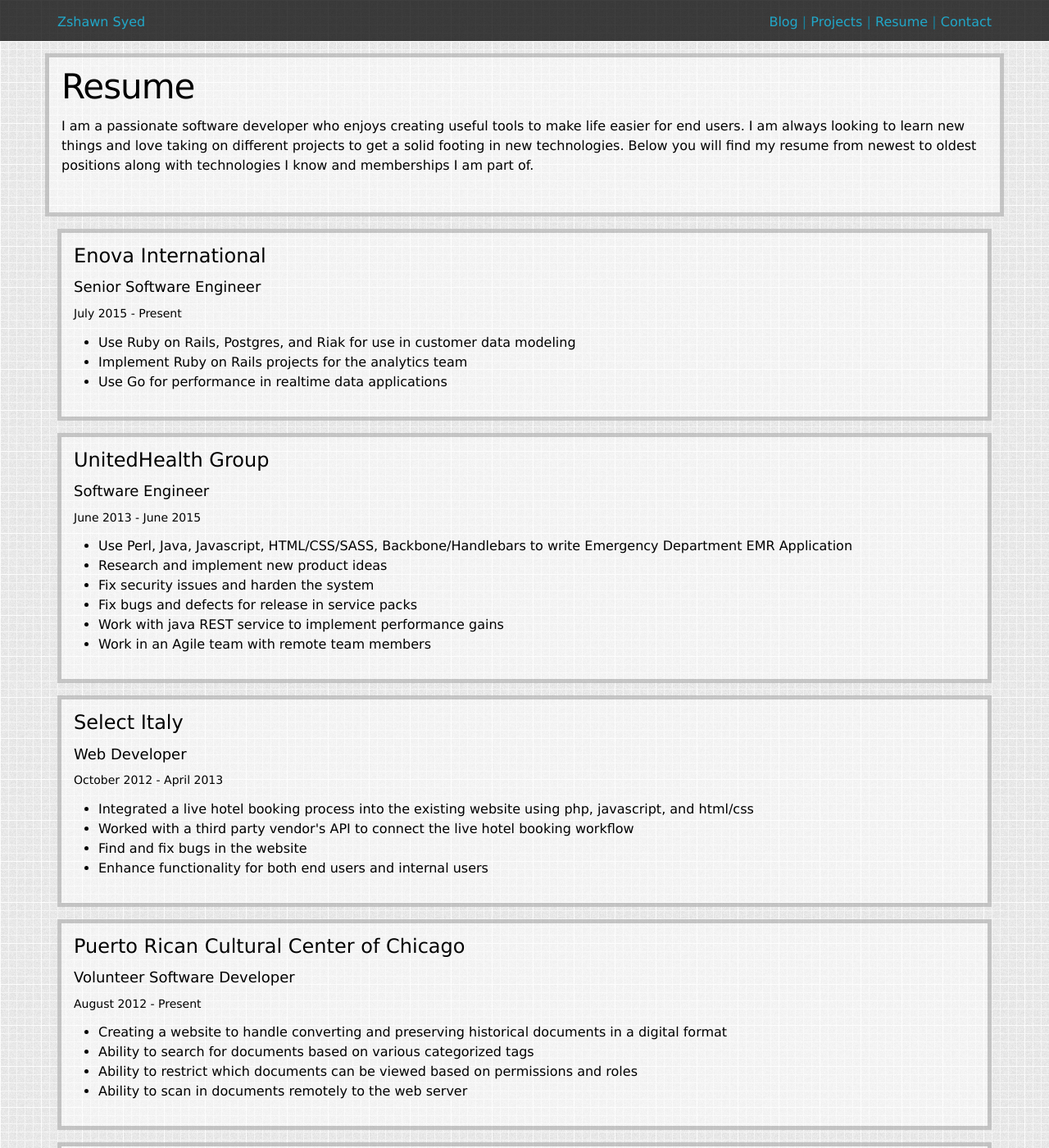
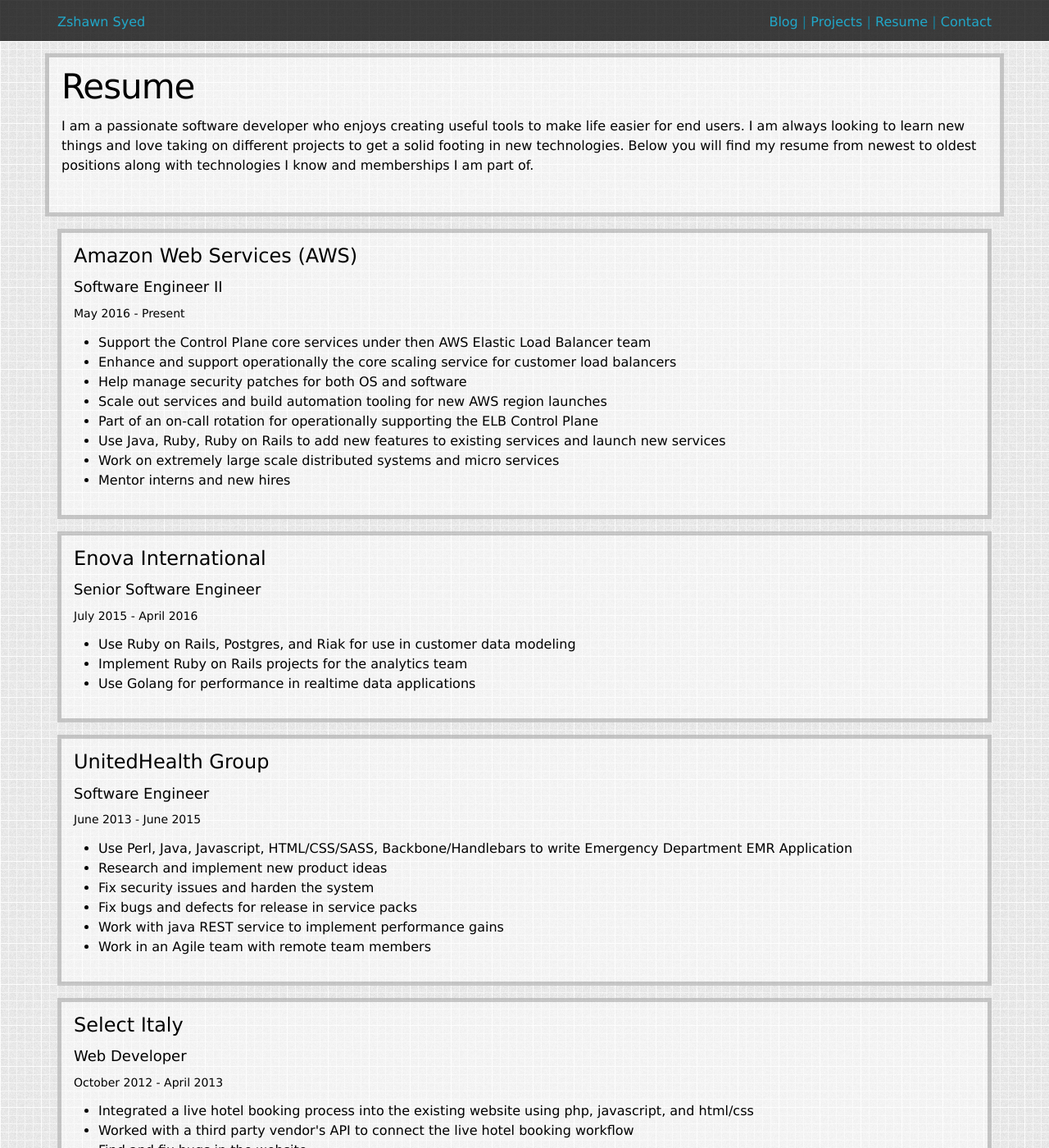
Before and after one commit to zsyed91/zsyed91.github.io, a Jekyll site: the page built from resume.md, in a window 1280 px wide and 1400 px high. Shown: the whole window at 82% size. Built offline with Jekyll 4.4.1, drawn with Linux system fonts in a browser that asks for light colours; some of the changed text lies outside the part shown.

Commit message:
Update resume to reflect AWS

```diff
--- a/resume.md
+++ b/resume.md
@@ -10,15 +10,33 @@
 	<div class="col-lg-12">
 
 		<div class="wrapper">
+			<h3>Amazon Web Services (AWS)</h3>
+			<h4>Software Engineer II</h4>
+
+			<h5>May 2016 - Present</h5>
+
+			<ul>
+				<li>Support the Control Plane core services under then AWS Elastic Load Balancer team</li>
+				<li>Enhance and support operationally the core scaling service for customer load balancers</li>
+				<li>Help manage security patches for both OS and software</li>
+				<li>Scale out services and build automation tooling for new AWS region launches</li>
+				<li>Part of an on-call rotation for operationally supporting the ELB Control Plane</li>
+				<li>Use Java, Ruby, Ruby on Rails to add new features to existing services and launch new services</li>
+				<li>Work on extremely large scale distributed systems and micro services</li>
+				<li>Mentor interns and new hires</li>
+			</ul>
+		</div>
+
+		<div class="wrapper">
 			<h3>Enova International</h3>
 			<h4>Senior Software Engineer</h4>
 
-			<h5>July 2015 - Present</h5>
+			<h5>July 2015 - April 2016</h5>
 
 			<ul>
 				<li>Use Ruby on Rails, Postgres, and Riak for use in customer data modeling</li>
 				<li>Implement Ruby on Rails projects for the analytics team</li>
-				<li>Use Go for performance in realtime data applications</li>
+				<li>Use Golang for performance in realtime data applications</li>
 			</ul>
 		</div>
 
@@ -62,7 +80,7 @@
 			<h3>Puerto Rican Cultural Center of Chicago</h3>
 			<h4>Volunteer Software Developer</h4>
 
-			<h5>August 2012 - Present</h5>
+			<h5>August 2012 - April 2016</h5>
 
 			<ul>
 				<li>Creating a website to handle converting and preserving historical documents in a digital format</li>
@@ -81,28 +99,23 @@
 				<li>RSpec</li>
 				<li>Golang</li>
 				<li>Postgres</li>
-				<li>Riak</li>
-				<li>AWS/S3</li>
+				<li>AWS (EC2, ELB, S3, DDB, Kinesis, Route53, SQS/SNS)</li>
 				<li>Javascript (Underscore, Require)</li>
 				<li>Backbone/Handlebars</li>
-				<li>MongoDB</li>
 				<li>Java</li>
 				<li>Bootstrap</li>
 				<li>Node/Express/npm</li>
 				<li>HTML/CSS/SASS</li>
 				<li>JQuery/JQuery UI</li>
-				<li>Perl</li>
 				<li>Python</li>
 				<li>PHP</li>
 				<li>C#</li>
 				<li>Jasmine.js</li>
 				<li>Information Security/Cryptography</li>
-				<li>Objective C</li>
 				<li>Linux</li>
-				<li>Git/</li>
+				<li>Git</li>
 				<li>Agile/Scrum</li>
 				<li>JSON/XML</li>
-				<li>Heroku</li>
 			</ul>
 
 		</div>
@@ -119,10 +132,6 @@
 				<li>Chicago Javascript Group</li>
 			</ul>
 		</div>
-
-
-
-
 	</div>
 </div>
 </div>
```
